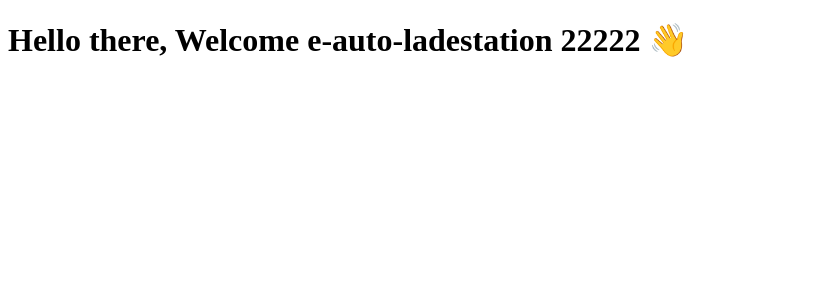
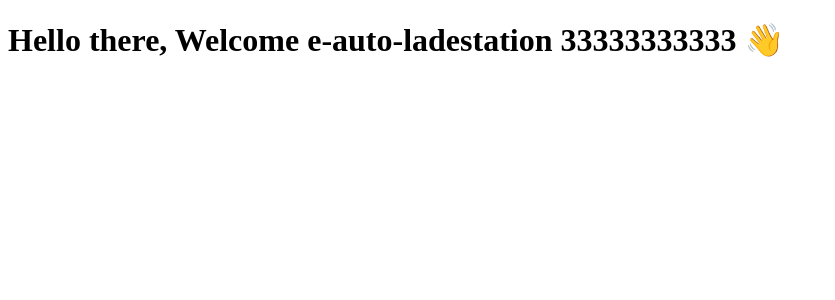
Before and after one commit to carma-demo/projects, a React (Vite) app in the folder apps/topicmaps/e-auto-ladestation/: page / in a window 1280 px wide. Shown: the top 300 px of the page, without its empty margins (0-835 px from the left). Built offline with nearby package versions, Linux system fonts and the light colour scheme.

Commit message:
edit content

```diff
--- a/apps/topicmaps/e-auto-ladestation/src/app/App.tsx
+++ b/apps/topicmaps/e-auto-ladestation/src/app/App.tsx
@@ -6,7 +6,7 @@ export function App() {
     <div>
       <h1>
         <span> Hello there, </span>
-        Welcome e-auto-ladestation 22222 👋
+        Welcome e-auto-ladestation 33333333333 👋
       </h1>
     </div>
   );
```
